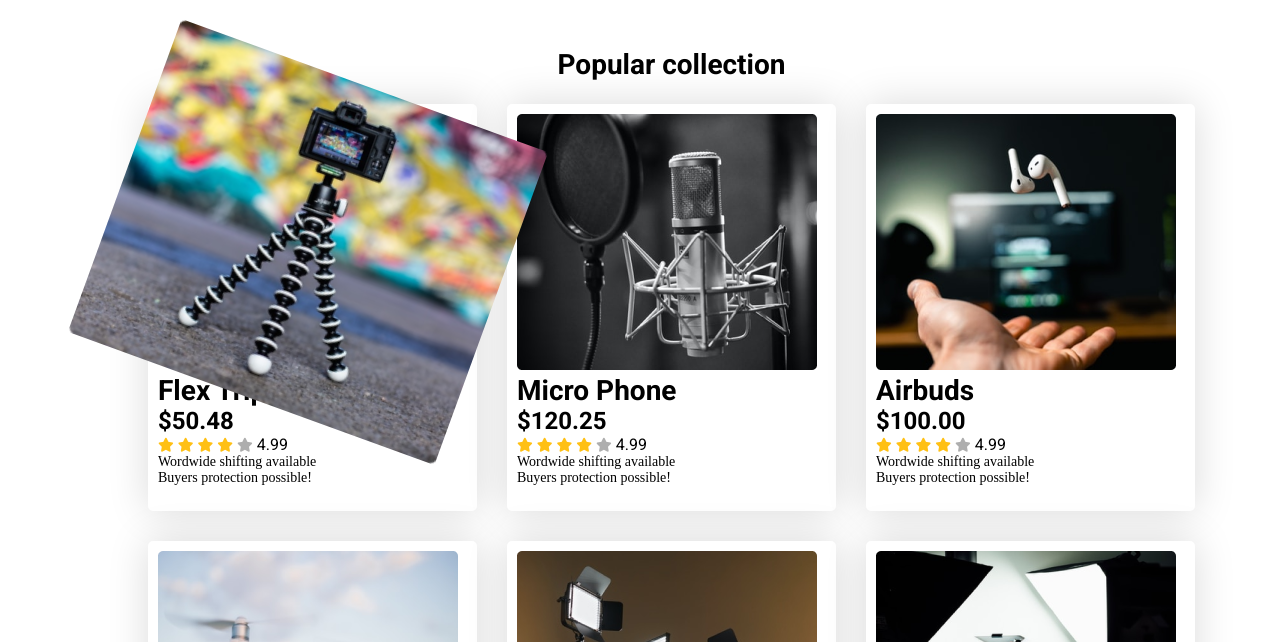
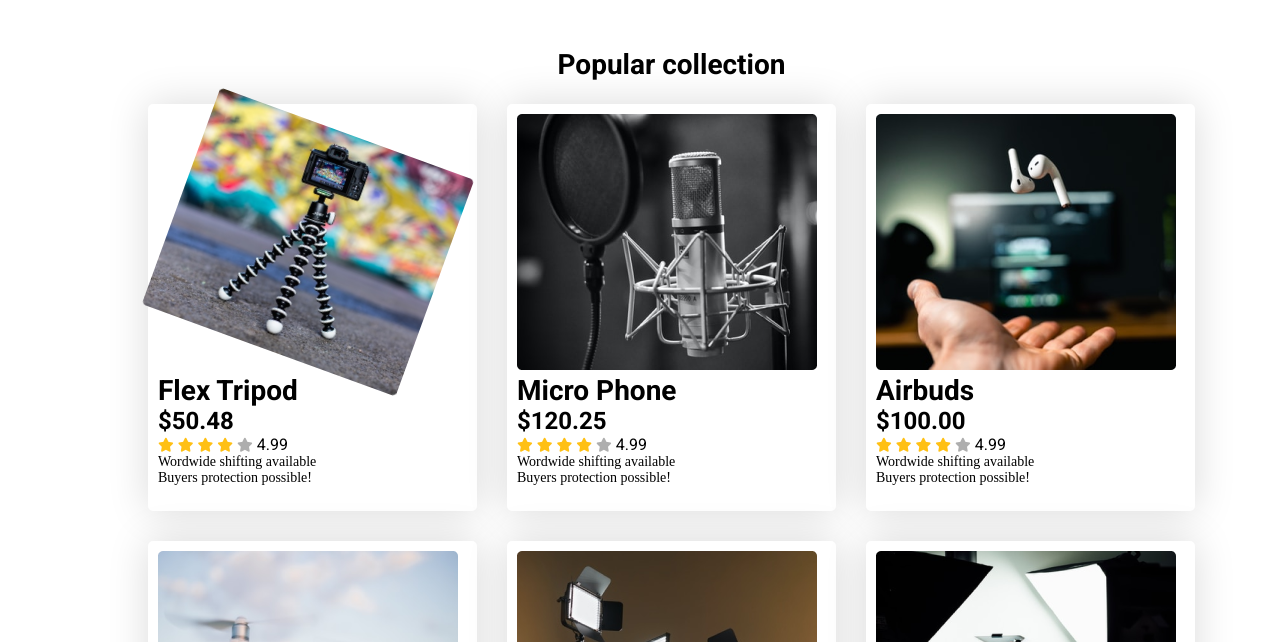
Before and after one commit to kl-hadi/influencer-gear-assignment, a plain HTML site: page index.html in a window 1280 px wide. In both pictures the pointer is over the picture 308 px from the left and 800 px from the top of the page. Shown: the part 558-1200 px from the top of the page. Drawn offline with Linux system fonts and the light colour scheme.

Commit message:
Final Delivery

```diff
--- a/styles/style.css
+++ b/styles/style.css
@@ -110,6 +110,7 @@ Third section of different popular collections
 .collection{
 width: 329px;
 height: 476;
+position: relative;
 background: #FFFFFF;
 box-shadow: 0px 0px 40px rgba(0, 0, 0, 0.15);
 border-radius: 5px;
@@ -125,7 +126,7 @@ height: 256px;
 }
 
 .collection img:hover{
-    transform: scale(1.3) rotate(20deg);
+    transform: scale(.9) rotate(20deg);
     transition: transform 1s ease-in-out;
 }
 
```
